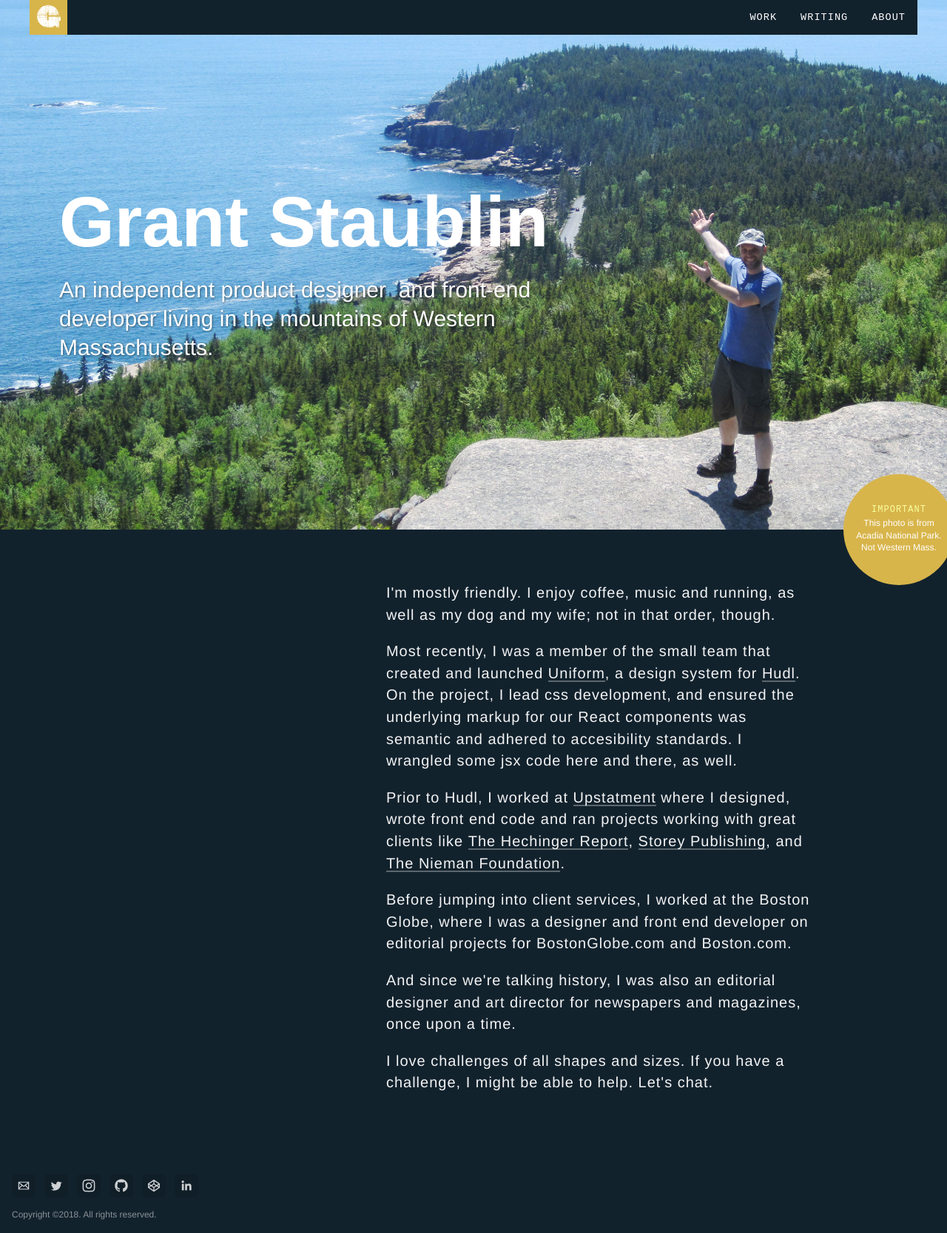
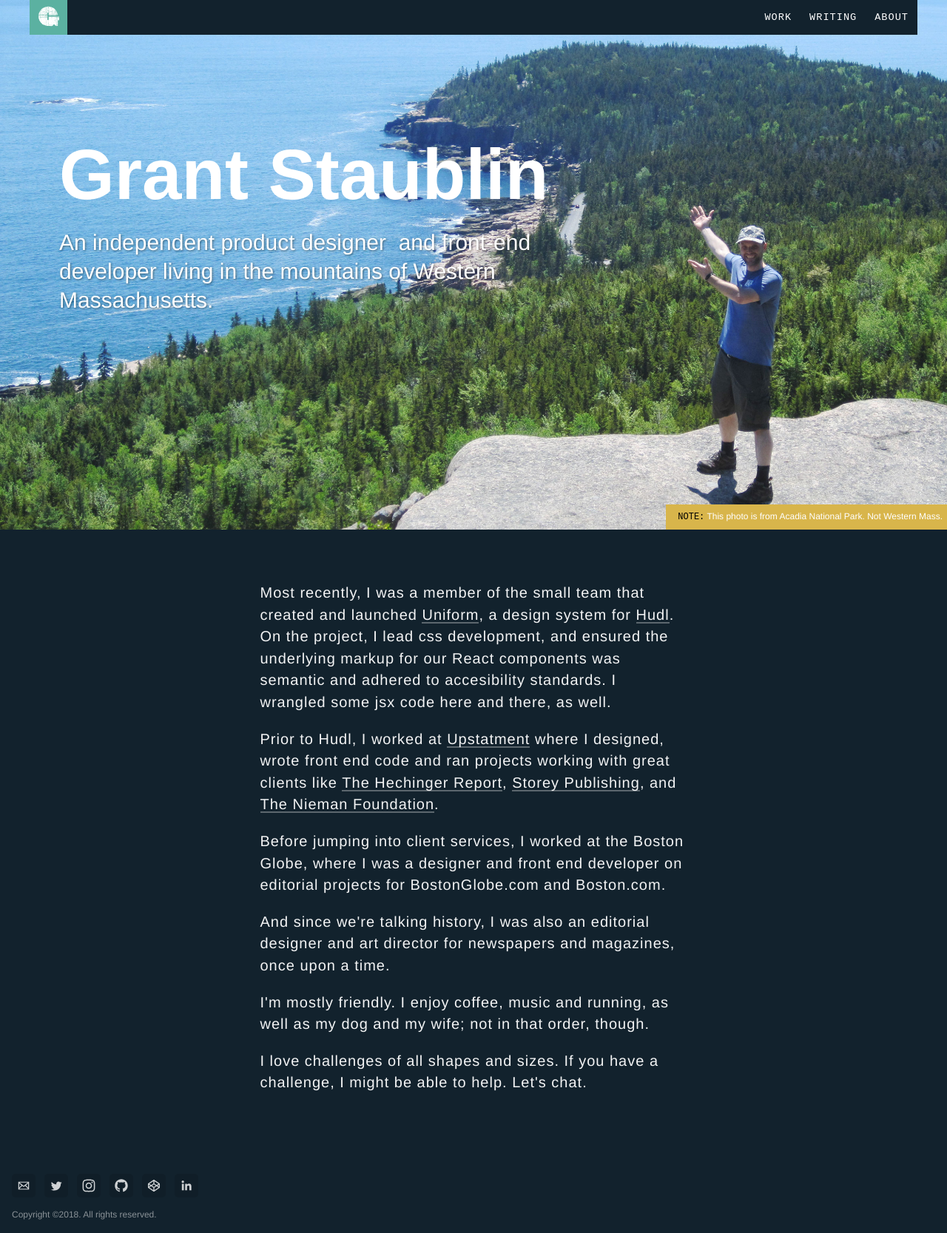
Before and after one commit to gcstaublin/gcstaublin.github.io, a Jekyll site: the page built from index.html, in a window 1280 px wide. Shown: the whole page at 74% size. Built offline with Jekyll 4.4.1, drawn with Linux system fonts in a browser that asks for light colours; nearby versions of some CDN libraries; the list of posts is cut into pages by our own code.

Commit message:
More homepage tweaks

```diff
--- a/_data/hp-intro.yml
+++ b/_data/hp-intro.yml
@@ -1,8 +1,9 @@
 - headline: Hi, I'm Grant Staublin
-  intro: I'm mostly friendly. I enjoy coffee, music and running, as well as my dog and my wife; not in that order, though.
+  # intro: I'm mostly friendly. I enjoy coffee, music and running, as well as my dog and my wife; not in that order, though.
   words:
     - Most recently, I was a member of the small team that created and launched <a class="link--hp" href="http://uniform.hudl.com" target="_blank">Uniform</a>, a design system for <a class="link--hp" href="http://www.hudl.com" target="_blank">Hudl</a>. On the project, I lead css development, and ensured the underlying markup for our React components was semantic and adhered to accesibility standards. I wrangled some jsx code here and there, as well.
     - Prior to Hudl, I worked at <a class="link--hp" href="http://www.upstatement.com" target="_blank">Upstatment</a> where I designed, wrote front end code and ran projects working with great clients like <a class="link--hp" href="http://www.hechingerreport.org" target="_blank">The Hechinger Report</a>, <a class="link--hp" href="http://www.storey.com" target="_blank">Storey Publishing</a>, and <a class="link--hp" href="http://nieman.harvard.edu" target="_blank">The Nieman Foundation</a>.
     - Before jumping into client services, I worked at the Boston Globe, where I was a designer and front end developer on editorial projects for BostonGlobe.com and Boston.com.
     - And since we're talking history, I was also an editorial designer and art director for newspapers and magazines, once upon a time.
+    - I'm mostly friendly. I enjoy coffee, music and running, as well as my dog and my wife; not in that order, though.
     - I love challenges of all shapes and sizes. If you have a challenge, I might be able to help. Let's chat.
--- a/index.html
+++ b/index.html
@@ -28,8 +28,8 @@
 
     <div class="hero__explainer--homepage">
       <p class="hero__explainer-text">
-        <span class="hero__explainer-head">Important</span>
-        This photo is from Acadia National Park. <br />Not Western Mass.</p>
+        <span class="hero__explainer-head">Note:</span>
+        This photo is from Acadia National Park. Not Western Mass.</p>
     </div>
 
 
--- a/static/scss/_homepage.scss
+++ b/static/scss/_homepage.scss
@@ -72,36 +72,41 @@
 // --------------------------------------------
 .hero--homepage {
   position: relative;
-  top: -51px;
+  // top: -51px;
   width: 100%;
-  height: 120vw;
+  height: 110vw;
   background-color: black;
   background-image: url('/static/img/grant_hp_hero.jpg');
   background-size: cover;
-  background-position: 70% 75%;
+  // background-position: 70% 75%;
+  background-position: 70% 100%;
   transition: 0.2s ease;
+
+  // @include bp(450px) { top: -51px; }
 
   @include bp(600px) { height: 77vw; }
   @include bp(800px) { height: 56.25vw; }
+  @include bp(960px) { top: -51px; }
 
 }
 
 
 .hero__explainer--homepage {
-  // display: none;
-  display: flex;
+  display: none;
+  // display: flex;
   position: absolute;
-  width: 150px;
-  height: 150px;
+  // width: 150px;
+  // height: 150px;
   align-items: center;
   background-color: #fff;
   background-color: #d8b54b;
-  border-radius: 50%;
+  // border-radius: 50%;
   transition: 0.2s ease;
-  right: calc(100% - 140px);
+  // right: calc(100% - 140px);
   bottom: -75px;
+  bottom: 0;
 
-  @include bp(800px) { display: flex; }
+  @include bp(600px) { display: flex; }
 
   @include bp(960px) { right: calc(0 - 10px); }
 }
@@ -112,7 +117,7 @@
   margin: 0;
   padding: 0.5rem 1rem;
   // font-family: $font-face-overline;
-  font-weight: 300;
+  // font-weight: 300;
   font-size: 12px;
   line-height: 1.4;
   text-align: center;
@@ -121,14 +126,15 @@
 
 
 .hero__explainer-head {
-  display: block;
-  margin-bottom: 0.25rem;
+  // display: block;
+  // margin-bottom: 0.25rem;
   font-family: $font-face-overline;
-  font-weight: 300;
+  // font-weight: 300;
   text-transform: uppercase;
-  letter-spacing: 1px;
-  line-height: 1;
-  color: #f8ff9f;
+  // letter-spacing: 1px;
+  // line-height: 1;
+  // color: #f8ff9f;
+  color: black;
 }
 
 
@@ -138,7 +144,8 @@
   width: 80vw;
   max-width: 680px;
   // top: 15vh;
-  top: 20vw;
+  // top: 20vw;
+  top: 15vw;
   left: 6.25vw;
   // border: 1px solid red;
 }
@@ -155,6 +162,7 @@
   letter-spacing: 1px;
   line-height: 1;
   color: #fff;
+  // text-shadow: 1px 1px 2px rgba(0, 0, 0, 0.45);
   transition: 0.3s ease;
 
   @include bp(700px) {
--- a/static/scss/_logo.scss
+++ b/static/scss/_logo.scss
@@ -14,12 +14,13 @@
 :root {
   --logo-width: 51px;  // matches height of site header
   --logo-color-background: #12222d;
-  --logo-svg-width: $size-two;
-  --logo-svg-height: $size-two;
+  --logo-svg-width: $size-one-three-fourths;
+  --logo-svg-height: $size-one-three-fourths;
 }
 
 .theme--dark-night {
-  --logo-color-background: #D8B54B;
+  // --logo-color-background: #D8B54B;
+  --logo-color-background: #5BB1A1;
 }
 
 
--- a/static/scss/_nav.scss
+++ b/static/scss/_nav.scss
@@ -14,16 +14,16 @@
 .nav__link {
   font-family: $font-face-overline;
   display: inline-block;
-  padding: 1rem;
-  font-size: 0.85rem;
+  padding: 1rem 0.75rem;
+  // font-size: 0.85rem;
+  font-size: 0.75rem;
   color: #fff;
   text-decoration: none;
   transition: background-color 0.2s ease;
   text-transform: uppercase;
   letter-spacing: 1px;
 
-  &:hover {
-    // background-color: rgba(255, 255, 255, 0.2);
-    text-decoration: underline;
-  }
+  @include bp(600px) { font-size: 0.85rem; }
+
+  &:hover { text-decoration: underline; }
 }
--- a/static/scss/_page.scss
+++ b/static/scss/_page.scss
@@ -86,7 +86,8 @@
     // margin-top: 6rem;
     margin-top: 0;
     margin-left: auto;
-    margin-right: 12.9vw;
+    margin-right: auto;
+    // margin-right: 12.9vw;
   }
 }
 
--- a/static/scss/_variables.scss
+++ b/static/scss/_variables.scss
@@ -19,10 +19,7 @@
 $sans-fallback: Helvetica, sans-serif;
 $serif-fallback: Georgia, serif;
 
-// $type-main: 'omnes-pro', $sans-fallback;
-// $type-accent: 'jubilat', $serif-fallback;
-// $type-display: 'jubilat', Georgia, serif;
-// $type-code: 'droid-sans-mono', monospace, sans-serif;
+
 
 $type-main: 'nudista-web', $sans-fallback;
 $type-accent: 'minion-pro', $serif-fallback;
```
Also changed, not shown: static/css/screen.css, 1 other file.
